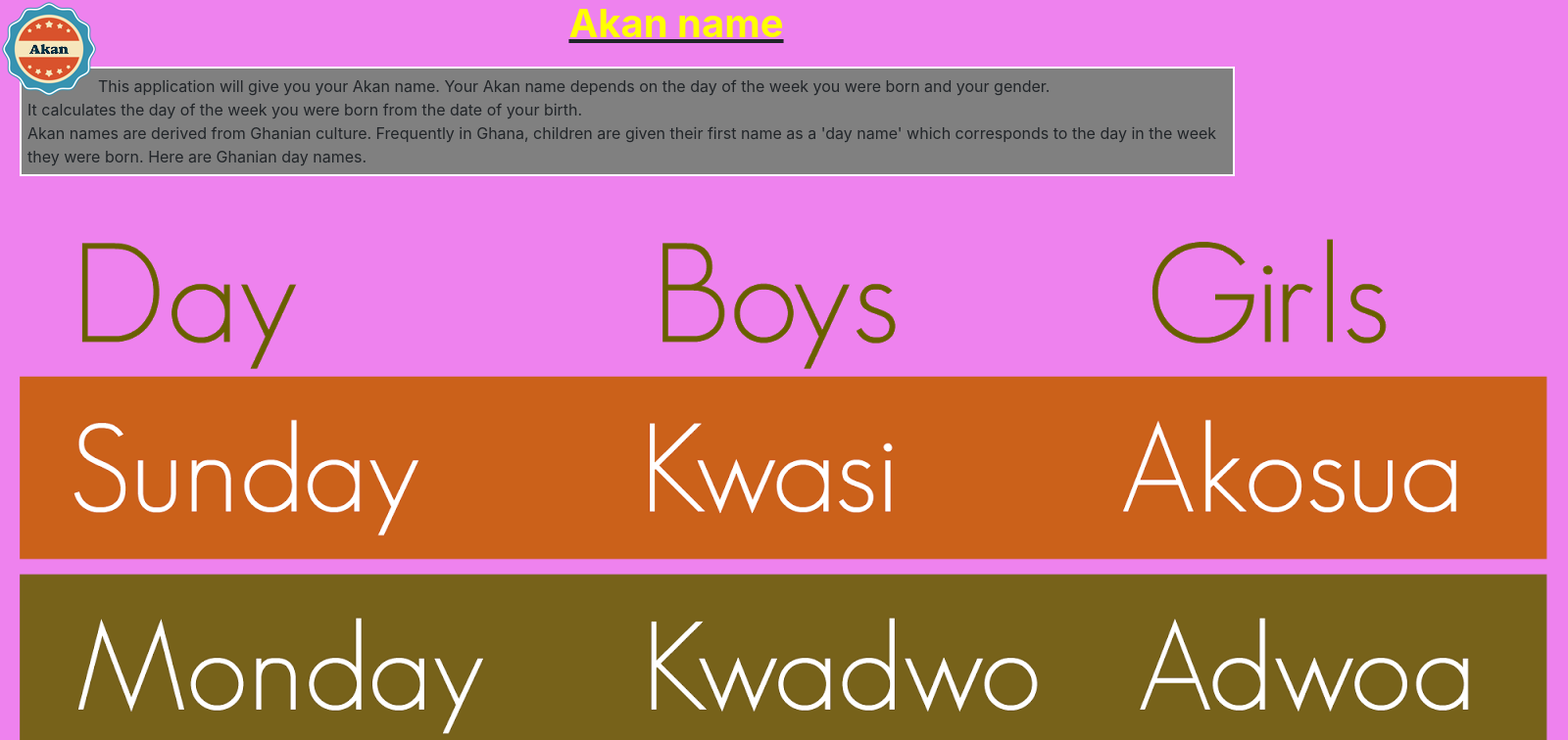
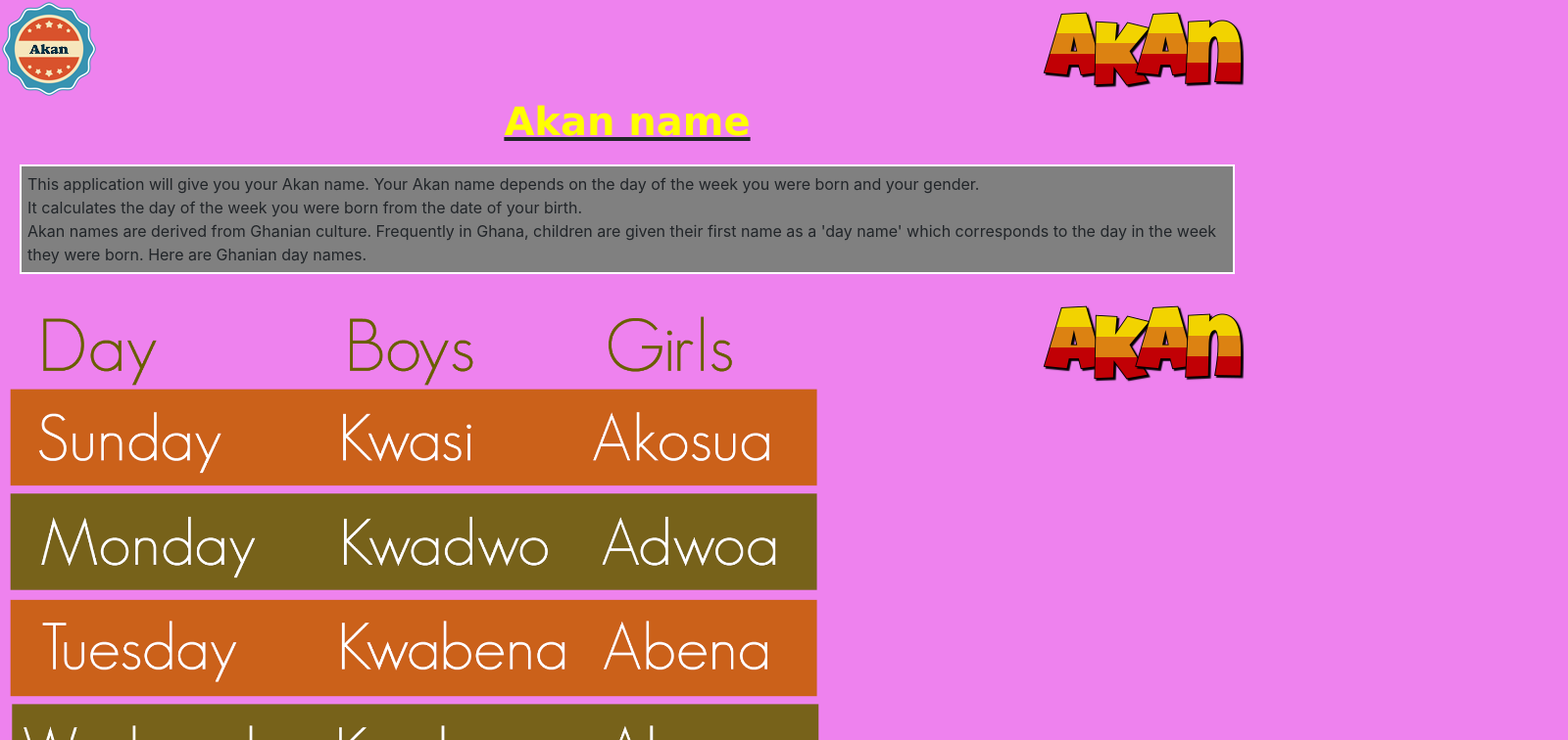
Before and after one commit to keithkaykay/portfolio, a plain HTML site: page index.html in a window 1280 px wide. Shown: the top 756 px of the page at 98% size, 1600 px wide, since content can reach past the window. Drawn offline with nearby package versions, Linux system fonts and the light colour scheme; files that its build step writes are made by us from their sources.

```diff
--- a/css/styles.css
+++ b/css/styles.css
@@ -5,6 +5,7 @@
 .one{
   text-align: center;
   text-decoration: underline;
+  font-family: Verdana, Geneva, Tahoma, sans-serif;
 }
 
 .span{
@@ -25,5 +26,10 @@
 }
 
 img {
-  float: left;
+  max-width: 66%;
+  height: auto;
 }
+
+.four{
+  float: right;
+}
--- a/index.html
+++ b/index.html
@@ -11,6 +11,7 @@
   </head>
   <body>
     <img src="img/akan2.png" alt="akan logo">
+    <img class="four"  src="img/akan3.png" alt="akan image">
     <h1 class="one"><span class="span"><strong>Akan name</strong></span></h1>
     <p class="two">
       This application will give you your Akan name. Your Akan name depends on the day
@@ -20,6 +21,11 @@
       Frequently in Ghana, children are given their first name as a 'day name' which corresponds
       to the day in the week they were born. Here are Ghanian day names.
     </p>
-    <img src="img/akan4.png" alt="akan names" width="auto">
+    <img src="img/akan4.png" alt="akan names">
+    <img class="four"  src="img/akan3.png" alt="akan image">
+    <br>
+    <br>
+    <br>
+    <img class="four"  src="img/akan3.png" alt="akan image">
   </body>
 </html>
```
Also changed, not shown: 1 other file.
